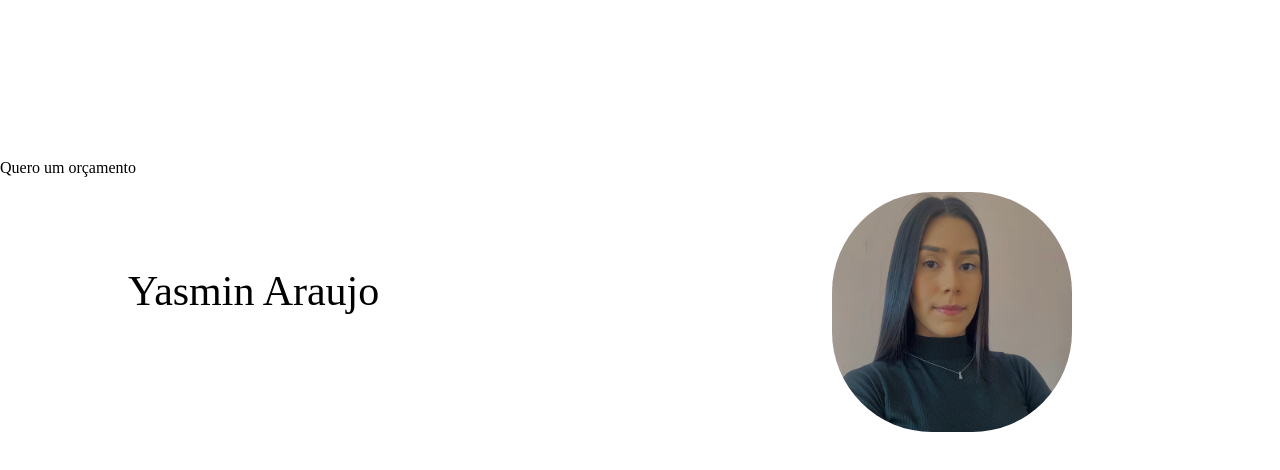
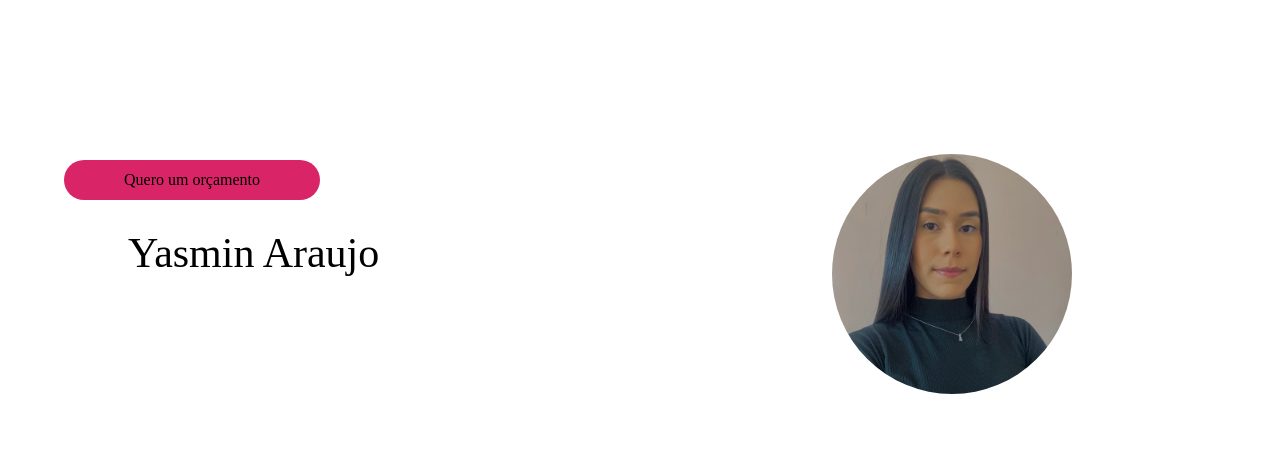
Before and after one commit to andrezinhoTestes/andrezinhoTestes.github.io, a plain HTML site: page index.html in a window 1280 px wide. Drawn offline with Linux system fonts and the light colour scheme.

Commit message:
teste botao

```diff
--- a/estilo2.css
+++ b/estilo2.css
@@ -11,7 +11,7 @@
 
 	.titulo {
 		margin-left: 10%;
-		margin-top: 15%;
+		margin-top: 12%;
 		width: 40%;
 		height: 200px;
 		line-height: 199px;
@@ -19,14 +19,24 @@
 	}
 
 	.imagem {
-		margin-top: 15%;
+		margin-top: 12%;
 		width: 20%;
 		margin-left: 15%;
 	}
 
 	.imagem img {
 		margin-right: 10px;
-		border-radius: 100px;
+		border-radius: 150px;
+	}
+
+	#botao {
+		margin-left: 5%;
+		height: 40px;
+		line-height: 39px;
+		border-radius: 20px;
+		width: 20%;
+		text-align: center;
+		background: rgb(217, 37, 103);
 	}
 
 }
```
